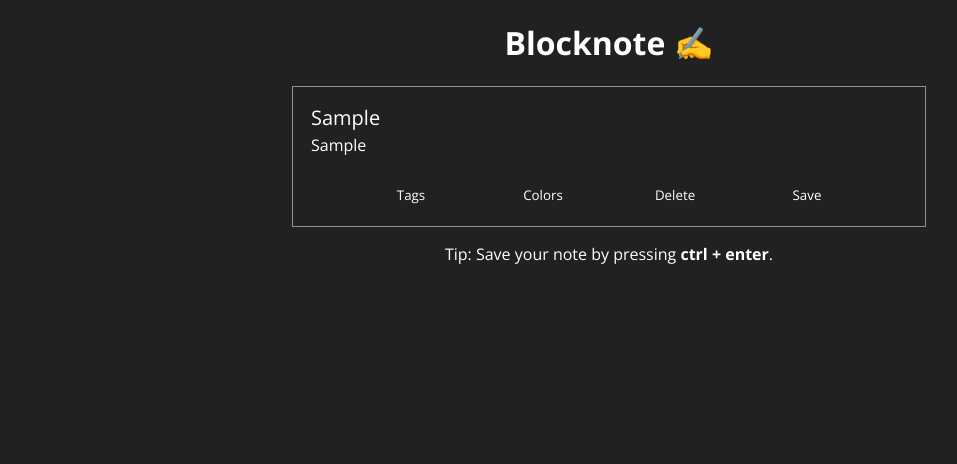
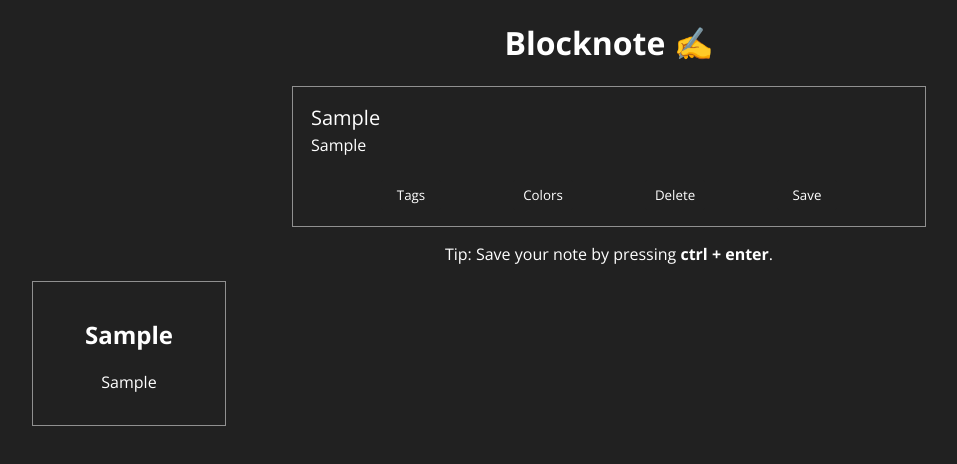
Before and after one commit to dan-ville/react-blocknote, a React (Create React App) app: page / in a window 1280 px wide. Both pictures are taken after typing "Sample", "Sample" into the empty fields and a click on the button "Save". Shown: the top 464 px of the page, without its empty margins (31-988 px from the left). Built offline with nearby package versions, Linux system fonts and the light colour scheme.

Commit message:
able to create and render new notes now

```diff
--- a/package.json
+++ b/package.json
@@ -9,6 +9,7 @@
     "react": "^17.0.1",
     "react-dom": "^17.0.1",
     "react-scripts": "4.0.3",
+    "react-uuid": "^1.0.2",
     "web-vitals": "^1.0.1"
   },
   "scripts": {
--- a/src/App.css
+++ b/src/App.css
@@ -1,38 +1,85 @@
+@import url('https://fonts.googleapis.com/css2?family=Open+Sans:ital,wght@0,300;0,400;0,600;0,700;0,800;1,300;1,400;1,600;1,700;1,800&display=swap');
+
 .App {
+  margin: auto;
   text-align: center;
 }
 
-.App-logo {
-  height: 40vmin;
-  pointer-events: none;
+:root {
+    --bg: #212121;
+    --text: white;
+    --outline: rgba(255, 255, 255, 0.5);
+    --forest: #138d19;
+    --brick: #8d2513;
+    --aqua: #138d83;
+    --cinder: #b98c10;
 }
 
-@media (prefers-reduced-motion: no-preference) {
-  .App-logo {
-    animation: App-logo-spin infinite 20s linear;
-  }
+body {
+    margin: 0;
+    background-color: var(--bg);
+    color: white;
+    font-family: 'Open Sans', sans-serif;
 }
 
-.App-header {
-  background-color: #282c34;
-  min-height: 100vh;
+
+input, button, textarea {
+  font-family: inherit;
+  background-color: var(--bg);
+  color: var(--text);
+  outline: none;
+}
+
+input, textarea {
+  border: none;
+}
+
+
+#new-note {
+  box-shadow: rgba(255, 255, 255, 0.5);
+}
+#noteboard-wrapper {
+  display: grid;
+  grid-template-columns: 1fr 1fr 1fr 1fr;
+}
+
+.note-wrapper {
+  width: 50%;
+  max-width: 600px;
+  margin: auto;
+  padding: 1rem;
+  border: 1px solid var(--outline);
+}
+
+.note-form {
   display: flex;
   flex-direction: column;
-  align-items: center;
   justify-content: center;
-  font-size: calc(10px + 2vmin);
-  color: white;
 }
 
-.App-link {
-  color: #61dafb;
+.options {
+  display: flex;
+  justify-content: space-evenly;
 }
 
-@keyframes App-logo-spin {
-  from {
-    transform: rotate(0deg);
-  }
-  to {
-    transform: rotate(360deg);
-  }
+.note-title {
+  font-size: 1.25rem;
 }
+
+.note-content {
+  font-size: 1rem;
+  resize: none;
+}
+
+.options > button {
+  border: none;
+  border-radius: 2px;
+  height: 30px;
+  width: 60px;
+  cursor: pointer;
+}
+
+.options > button:hover {
+  background-color: rgba(255, 255, 255, 0.1);
+  box-shadow: 1px 1px 5px rgba(0, 0, 0, 0.5);
+}
--- a/src/App.js
+++ b/src/App.js
@@ -1,27 +1,26 @@
 import { useState } from 'react';
+import uuid from 'react-uuid'
 import './App.css';
 import Header from './components/Header';
-import Note from './components/Note'
+import NewNote from './components/NewNote'
 import NoteBoard from './components/NoteBoard';
 
 function App() {
   const [notes, setNotes] = useState([]);
 
-  const getNoteData = (noteData) => {
-    console.log(noteData);
+  const onSaveNote = (note) => {
+    setNotes([...notes, note]);
+    console.log(notes);
   }
-
-  // TODO: Create a handler function that will only save data & set notes when save button is clicked in a Note component
 
   return (
     <div className="App">
       <Header />
-      <Note getNoteData={(event) => getNoteData(event)} />
-
+      <NewNote onSaveNote={(note) => onSaveNote(note)} />
       <p>
         Tip: Save your note by pressing <strong>ctrl + enter</strong>.
       </p>
-      {/* <NoteBoard notes={notes} /> */}
+      <NoteBoard notes={notes} />
     </div>
   );
 }
--- a/src/components/Header.js
+++ b/src/components/Header.js
@@ -1,6 +1,6 @@
 import React, { useState } from 'react'
 
-const Header = ({handleInputName}) => {
+const Header = () => {
 
     return (
       <div>
--- /dev/null
+++ b/src/components/NewNote.js
@@ -0,0 +1,54 @@
+import React, { useState } from 'react'
+import uuid from 'react-uuid'
+
+const NewNote = ({ onSaveNote }) => {
+
+  const [noteData, setNoteData] = useState({
+    id: uuid(),
+    title: "New note",
+    body: "",
+    lastModified: Date.now(),
+  });
+
+  const handleEditField = (event) => {
+    setNoteData({
+      ...noteData,
+      [event.target.name]: event.target.value,
+      lastModified: Date.now()
+    })
+  }
+
+  const handleSaveNote = () => {
+    onSaveNote(noteData)
+  }
+
+  return (
+    <div className="note-wrapper">
+      <form className="note-form">
+        <input
+          type="text"
+          name="title"
+          className="note-title"
+          placeholder="Title"
+          autoComplete="off"
+          onChange={(event) => handleEditField(event)}
+        />
+        <textarea
+          name="body"
+          className="note-content auto-resize"
+          cols="30"
+          placeholder="Write your note here..."
+          onChange={(event) => handleEditField(event)}
+        />
+      </form>
+      <div className="options">
+        <button className="tags-option">Tags</button>
+        <button className="color-option">Colors</button>
+        <button className="delete-note">Delete</button>
+        <button onClick={handleSaveNote}>Save</button>
+      </div>
+    </div>
+  );
+};
+
+export default NewNote
--- a/src/components/Note.js
+++ /dev/null
@@ -1,46 +0,0 @@
-import React, { useState } from 'react'
-
-const Note = ({getNoteData}) => {
-    const initialNoteData = {
-        "id": Date.now(),
-        "note-title": '',
-        "note-content": '',
-    };
-
-    const [noteData, setNoteData] = useState(initialNoteData);
-
-    const handleChange = (event) => {
-        setNoteData({ ...noteData, [event.target.name]: event.target.value });
-        getNoteData(noteData);
-    };
-
-    return (
-        <div className="note-wrapper" >
-            <form className="note-form">
-                <input
-                    type="text"
-                    name="note-title"
-                    className="note-title"
-                    placeholder="Title"
-                    autoComplete="off"
-                    onChange={ handleChange }
-                />
-                <textarea
-                    name="note-content"
-                    className="note-content auto-resize"
-                    cols="30"
-                    placeholder="Write your note here..."
-                    onChange={ handleChange }
-                />
-            </form>
-            <div className="options">
-                <button className="tags-option">Tags</button>
-                <button className="color-option">Colors</button>
-                <button className="delete-note">Delete</button>
-                <button onClick={event => getNoteData(noteData)}>Save</button>
-            </div>
-        </div>
-    )
-}
-
-export default Note
--- a/src/components/NoteBoard.js
+++ b/src/components/NoteBoard.js
@@ -1,14 +1,15 @@
 import React from 'react'
-import Note from './Note'
 
-// TODO: Pass data from Notes array in App to Noteboard
 const NoteBoard = ({notes}) => {
     return (
-        <div>
-            {notes.map(note => {
-                //    TODO: Render notes
+        <div id="noteboard-wrapper">
+            {notes.map(note => (
+                <div className="note-wrapper">
+                    <h2>{note.title}</h2>
+                    <p>{note.body}</p>
+                </div>
 
-            })}
+            ))}
         </div>
     )
 }
--- a/src/index.css
+++ /dev/null
@@ -1,77 +0,0 @@
-@import url('https://fonts.googleapis.com/css2?family=Open+Sans:ital,wght@0,300;0,400;0,600;0,700;0,800;1,300;1,400;1,600;1,700;1,800&display=swap');
-
-
-:root {
-    --bg: #212121;
-    --text: white;
-    --outline: rgba(255, 255, 255, 0.5);
-    --forest: #138d19;
-    --brick: #8d2513;
-    --aqua: #138d83;
-    --cinder: #b98c10;
-}
-
-body {
-    margin: 0;
-    background-color: var(--bg);
-    color: white;
-    font-family: 'Open Sans', sans-serif;
-}
-
-
-input, button, textarea {
-  font-family: inherit;
-  background-color: var(--bg);
-  color: var(--text);
-  outline: none;
-}
-
-input, textarea {
-  border: none;
-}
-
-
-#new-note {
-  box-shadow: rgba(255, 255, 255, 0.5);
-}
-
-.note-wrapper {
-  width: 50%;
-  max-width: 600px;
-  margin: auto;
-  padding: 1rem;
-  border: 1px solid var(--outline);
-}
-
-.note-form {
-  display: flex;
-  flex-direction: column;
-  justify-content: center;
-}
-
-.options {
-  display: flex;
-  justify-content: space-evenly;
-}
-
-.note-title {
-  font-size: 1.25rem;
-}
-
-.note-content {
-  font-size: 1rem;
-  resize: none;
-}
-
-.options > button {
-  border: none;
-  border-radius: 2px;
-  height: 30px;
-  width: 60px;
-  cursor: pointer;
-}
-
-.options > button:hover {
-  background-color: rgba(255, 255, 255, 0.1);
-  box-shadow: 1px 1px 5px rgba(0, 0, 0, 0.5);
-}
--- a/src/index.js
+++ b/src/index.js
@@ -1,6 +1,5 @@
 import React from 'react';
 import ReactDOM from 'react-dom';
-import './index.css';
 import App from './App';
 
 
```
Also changed, not shown: 2 other files (tests, documents, lock files or other folders).
